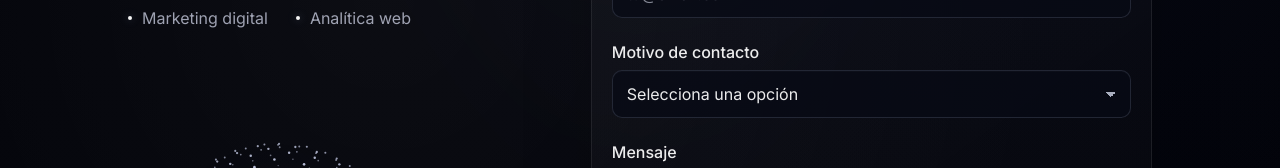
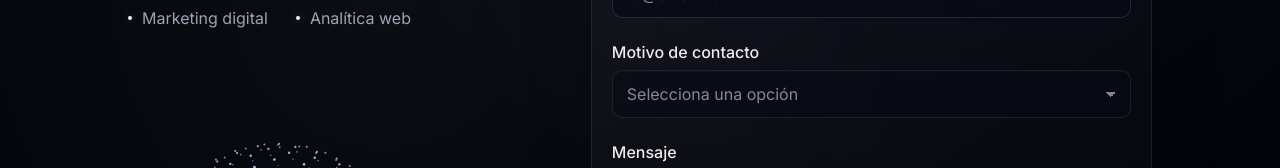
Before and after one commit to mircomania/mircomania-1-1.0, a Next.js app: page / in a window 1280 px wide. Shown: the part 2415-2583 px from the top of the page. Built offline with nearby package versions, Linux system fonts and the light colour scheme; no server answers; the database is empty.

Commit message:
28 commit mircomania-1-1.0 - diseño final seccion home 5

```diff
--- a/src/components/exports/form/ContactForm.module.css
+++ b/src/components/exports/form/ContactForm.module.css
@@ -65,6 +65,10 @@
     opacity: 0.55;
 }
 
+.field select:valid {
+    color: var(--text-primary);
+}
+
 .field select option {
     background-color: #0b0e18;
     color: var(--text-primary);
@@ -84,7 +88,8 @@
 }
 
 .field input::placeholder,
-.field textarea::placeholder {
+.field textarea::placeholder,
+.field select:invalid {
     color: var(--text-muted);
     opacity: 0.75;
 }
--- a/src/components/exports/form/ContactForm.tsx
+++ b/src/components/exports/form/ContactForm.tsx
@@ -79,14 +79,13 @@ export default function ContactForm() {
                         updateContactType(contactType);
                     }}
                 >
-                    <option value="">Selecciona una opción</option>
+                    <option value="" disabled hidden>
+                        Selecciona una opción
+                    </option>
 
                     <option value="project">Proyecto o servicio</option>
-
                     <option value="job">Oportunidad laboral</option>
-
                     <option value="collaboration">Colaboración</option>
-
                     <option value="general">Consulta general</option>
                 </select>
 
```
Also changed, not shown: 4 other files (tests, documents, lock files or other folders).
